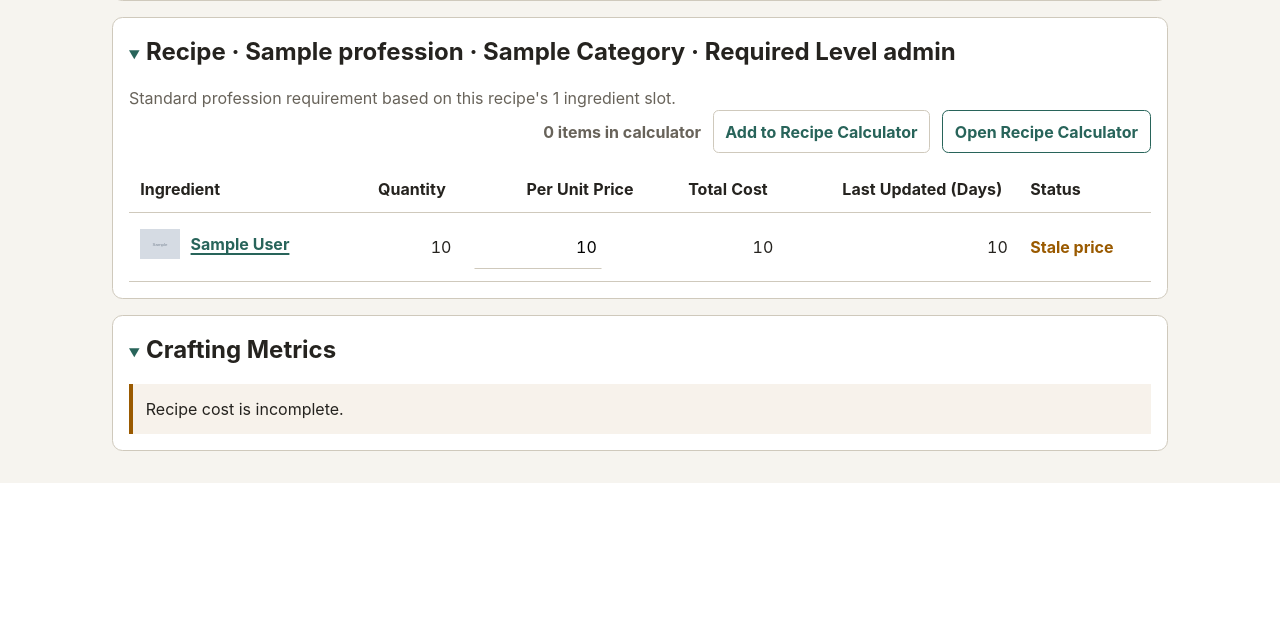
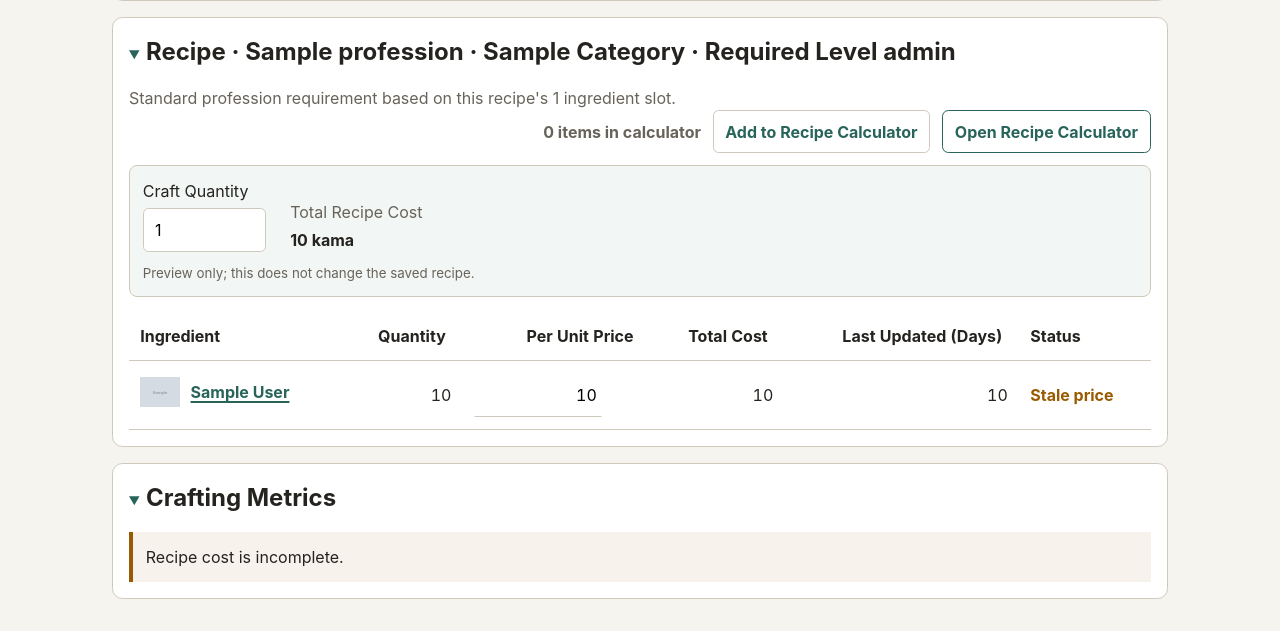
Before and after one commit to jinsoowhang/dofus-touch-economy-analytics, a FastAPI app: template src/dofus_touch_economy/templates/item_detail.html in a window 1280 px wide. Shown: the part 672-1303 px from the top of the page. Before the commit the page ends 1155 px from the top, so only its background shows below. Run offline with FastAPI, Linux system fonts and the light colour scheme; the template is opened without the code that fills it: most values are stand-ins (such as "Sample title", 1, 10 or a date in 2020); grey boxes marked "Sample" are stand-in pictures; parts of the project's set-up code (start-up, migrations or seed data) failed here and were passed over.

Commit message:
feat: improve sales and recipe planning flow

```diff
--- a/src/dofus_touch_economy/routers/web.py
+++ b/src/dofus_touch_economy/routers/web.py
@@ -977,6 +977,7 @@ def _recipe_calculator_context(
                 "icon_url": choice.icon_url,
                 "profession": choice.profession,
                 "profession_level": choice.profession_level,
+                "recipe_cost": (None if choice.recipe_cost is None else str(choice.recipe_cost)),
             }
             for choice in available_choices
         ],
@@ -1895,6 +1896,7 @@ async def update_sale_price(
             sort_state,
             "listing-price-updated",
             filter_state=filter_state,
+            anchor="currently-selling",
         ),
         status_code=303,
     )
--- a/src/dofus_touch_economy/static/app.css
+++ b/src/dofus_touch_economy/static/app.css
@@ -613,6 +613,42 @@ button {
   text-decoration: none;
 }
 
+.recipe-quantity-preview {
+  align-items: end;
+  background: color-mix(in srgb, var(--accent) 6%, var(--surface));
+  border: 1px solid var(--border);
+  border-radius: 0.5rem;
+  display: flex;
+  flex-wrap: wrap;
+  gap: 0.75rem 1.5rem;
+  margin-block-end: 1rem;
+  padding: 0.8rem;
+}
+
+.recipe-quantity-preview > div {
+  display: grid;
+  gap: 0.3rem;
+}
+
+.recipe-quantity-preview input {
+  max-width: 8rem;
+}
+
+.recipe-quantity-preview p {
+  display: grid;
+  gap: 0.2rem;
+  margin: 0;
+}
+
+.recipe-quantity-preview p span,
+.recipe-quantity-preview small {
+  color: var(--muted);
+}
+
+.recipe-quantity-preview small {
+  flex-basis: 100%;
+}
+
 .recipe-cart-action {
   padding: 0.45rem 0.75rem !important;
   text-align: center;
@@ -1273,7 +1309,7 @@ th.numeric .client-sort-header {
 }
 
 .calculator-selected-table {
-  min-width: 56rem;
+  min-width: 64rem;
 }
 
 .calculator-shopping-list-table {
--- /dev/null
+++ b/src/dofus_touch_economy/static/item-recipe.js
@@ -0,0 +1,52 @@
+"use strict";
+
+const recipeCraftQuantity = document.querySelector("#recipe-craft-quantity");
+const recipeTotalCostPreview = document.querySelector("#recipe-total-cost-preview");
+
+if (recipeCraftQuantity && recipeTotalCostPreview) {
+  const kamaFormatter = new Intl.NumberFormat("en-US", {
+    maximumFractionDigits: 20,
+  });
+  const quantityCells = document.querySelectorAll(".recipe-scaled-quantity");
+  const totalCostCells = document.querySelectorAll(".recipe-scaled-total-cost");
+
+  const updateRecipeQuantityPreview = () => {
+    const craftQuantity = Number(recipeCraftQuantity.value);
+    const isValidQuantity =
+      Number.isInteger(craftQuantity) && craftQuantity >= 1 && craftQuantity <= 1000;
+
+    for (const cell of quantityCells) {
+      const output = cell.querySelector("output");
+      const unitQuantity = Number(cell.dataset.unitQuantity);
+      const scaledQuantity = isValidQuantity ? unitQuantity * craftQuantity : null;
+      cell.dataset.sortValue = scaledQuantity === null ? "" : String(scaledQuantity);
+      output.textContent = scaledQuantity === null ? "—" : kamaFormatter.format(scaledQuantity);
+    }
+
+    for (const cell of totalCostCells) {
+      const output = cell.querySelector("output");
+      const unitTotalCost = cell.dataset.unitTotalCost;
+      if (!isValidQuantity || unitTotalCost === "") {
+        cell.dataset.sortValue = "";
+        output.textContent = "—";
+        continue;
+      }
+      const scaledTotalCost = Number(unitTotalCost) * craftQuantity;
+      cell.dataset.sortValue = String(scaledTotalCost);
+      output.textContent = kamaFormatter.format(scaledTotalCost);
+    }
+
+    const unitRecipeCost = recipeTotalCostPreview.dataset.unitRecipeCost;
+    if (unitRecipeCost === "") {
+      recipeTotalCostPreview.textContent = "Incomplete";
+    } else if (!isValidQuantity) {
+      recipeTotalCostPreview.textContent = "—";
+    } else {
+      recipeTotalCostPreview.textContent =
+        `${kamaFormatter.format(Number(unitRecipeCost) * craftQuantity)} kama`;
+    }
+  };
+
+  recipeCraftQuantity.addEventListener("input", updateRecipeQuantityPreview);
+  updateRecipeQuantityPreview();
+}
--- a/src/dofus_touch_economy/static/sales.js
+++ b/src/dofus_touch_economy/static/sales.js
@@ -259,11 +259,10 @@ for (const form of document.querySelectorAll("form[data-preserve-scroll]")) {
   });
 }
 
-window.addEventListener("load", () => {
+window.addEventListener("pageshow", () => {
   let savedScrollPosition = null;
   try {
     savedScrollPosition = window.sessionStorage.getItem(salesScrollStorageKey);
-    window.sessionStorage.removeItem(salesScrollStorageKey);
   } catch {
     return;
   }
@@ -272,7 +271,22 @@ window.addEventListener("load", () => {
   }
   const scrollPosition = Number(savedScrollPosition);
   if (Number.isFinite(scrollPosition) && scrollPosition >= 0) {
-    window.requestAnimationFrame(() => window.scrollTo(0, scrollPosition));
+    window.requestAnimationFrame(() => {
+      window.requestAnimationFrame(() => {
+        window.scrollTo(0, scrollPosition);
+        try {
+          window.sessionStorage.removeItem(salesScrollStorageKey);
+        } catch {
+          // The restored position is already applied.
+        }
+      });
+    });
+  } else {
+    try {
+      window.sessionStorage.removeItem(salesScrollStorageKey);
+    } catch {
+      // Ignore unavailable browser storage.
+    }
   }
 });
 
--- a/src/dofus_touch_economy/templates/item_detail.html
+++ b/src/dofus_touch_economy/templates/item_detail.html
@@ -52,6 +52,33 @@
           >Add to Recipe Calculator</button>
           <a id="recipe-open-calculator" class="secondary-button" href="/recipe-calculator">Open Recipe Calculator</a>
         </div>
+        <div class="recipe-quantity-preview">
+          <div>
+            <label for="recipe-craft-quantity">Craft Quantity</label>
+            <input
+              id="recipe-craft-quantity"
+              type="number"
+              inputmode="numeric"
+              min="1"
+              max="1000"
+              value="1"
+              aria-describedby="recipe-quantity-help"
+              required
+            >
+          </div>
+          <p>
+            <span>Total Recipe Cost</span>
+            <strong>
+              <output
+                id="recipe-total-cost-preview"
+                for="recipe-craft-quantity"
+                data-unit-recipe-cost="{{ detail.metrics.recipe_cost if detail.metrics.recipe_cost is not none else '' }}"
+                aria-live="polite"
+              >{% if detail.metrics.recipe_cost is not none %}{{ "{:,}".format(detail.metrics.recipe_cost) }} kama{% else %}Incomplete{% endif %}</output>
+            </strong>
+          </p>
+          <small id="recipe-quantity-help">Preview only; this does not change the saved recipe.</small>
+        </div>
         {% if recipe_errors %}
           <div role="alert">
             <p>Could not save the ingredient price:</p>
@@ -85,7 +112,11 @@
                   {% endif %}
                 </span>
               </td>
-              <td class="numeric">{{ ingredient.quantity }}</td>
+              <td
+                class="numeric recipe-scaled-quantity"
+                data-unit-quantity="{{ ingredient.quantity }}"
+                data-sort-value="{{ ingredient.quantity }}"
+              ><output for="recipe-craft-quantity">{{ ingredient.quantity }}</output></td>
               <td class="numeric">
                 {% if ingredient.item_uuid %}
                   {% set is_edited_ingredient = recipe_form_values.get('ingredient_uuid') == ingredient.item_uuid|string %}
@@ -113,9 +144,11 @@
                   —
                 {% endif %}
               </td>
-              <td class="numeric">
-                {% if ingredient.extended_cost is not none %}{{ "{:,}".format(ingredient.extended_cost) }}{% else %}—{% endif %}
-              </td>
+              <td
+                class="numeric recipe-scaled-total-cost"
+                data-unit-total-cost="{{ ingredient.extended_cost if ingredient.extended_cost is not none else '' }}"
+                data-sort-value="{{ ingredient.extended_cost if ingredient.extended_cost is not none else '' }}"
+              ><output for="recipe-craft-quantity">{% if ingredient.extended_cost is not none %}{{ "{:,}".format(ingredient.extended_cost) }}{% else %}—{% endif %}</output></td>
               <td class="numeric">{{ ingredient.price_age_days if ingredient.price_age_days is not none else "—" }}</td>
               <td
                 class="status"
@@ -134,4 +167,5 @@
 {% block scripts %}
   <script src="/static/sales.js" defer></script>
   <script src="/static/recipe-cart.js" defer></script>
+  <script src="/static/item-recipe.js" defer></script>
 {% endblock %}
--- a/src/dofus_touch_economy/templates/recipe_calculator.html
+++ b/src/dofus_touch_economy/templates/recipe_calculator.html
@@ -45,6 +45,7 @@
               <th scope="col" data-sort-type="text">Category</th>
               <th scope="col" data-sort-type="text">Profession</th>
               <th scope="col" class="numeric" data-sort-type="number">Level</th>
+              <th scope="col" class="numeric" data-sort-type="number">Cost Per Item</th>
               <th scope="col" class="numeric" data-sort-type="number">Craft Quantity</th>
               <th scope="col" data-sort-disabled>Action</th>
             </tr>
@@ -73,6 +74,7 @@
                 <td>{{ (choice.category or "Uncategorized") | title }}</td>
                 <td>{{ choice.profession }}</td>
                 <td class="numeric">{{ choice.profession_level if choice.profession_level is not none else "—" }}</td>
+                <td class="numeric">{{ "{:,}".format(choice.recipe_cost) if choice.recipe_cost is not none else "—" }}</td>
                 <td class="numeric">
                   <label class="visually-hidden" for="calculator-quantity-{{ choice.item_uuid }}">Craft quantity for {{ choice.display_name }}</label>
                   <input
```
Also changed, not shown: MEMORY.md (+7 -7 lines), notes/Session Notes 2026-08-29.md (+27 -0 lines), src/dofus_touch_economy/services/recipes.py (+28 -3 lines), src/dofus_touch_economy/static/recipe-calculator.js (+8 -0 lines), tests/python/test_recipes.py (+49 -0 lines), tests/python/test_web.py (+31 -3 lines).
